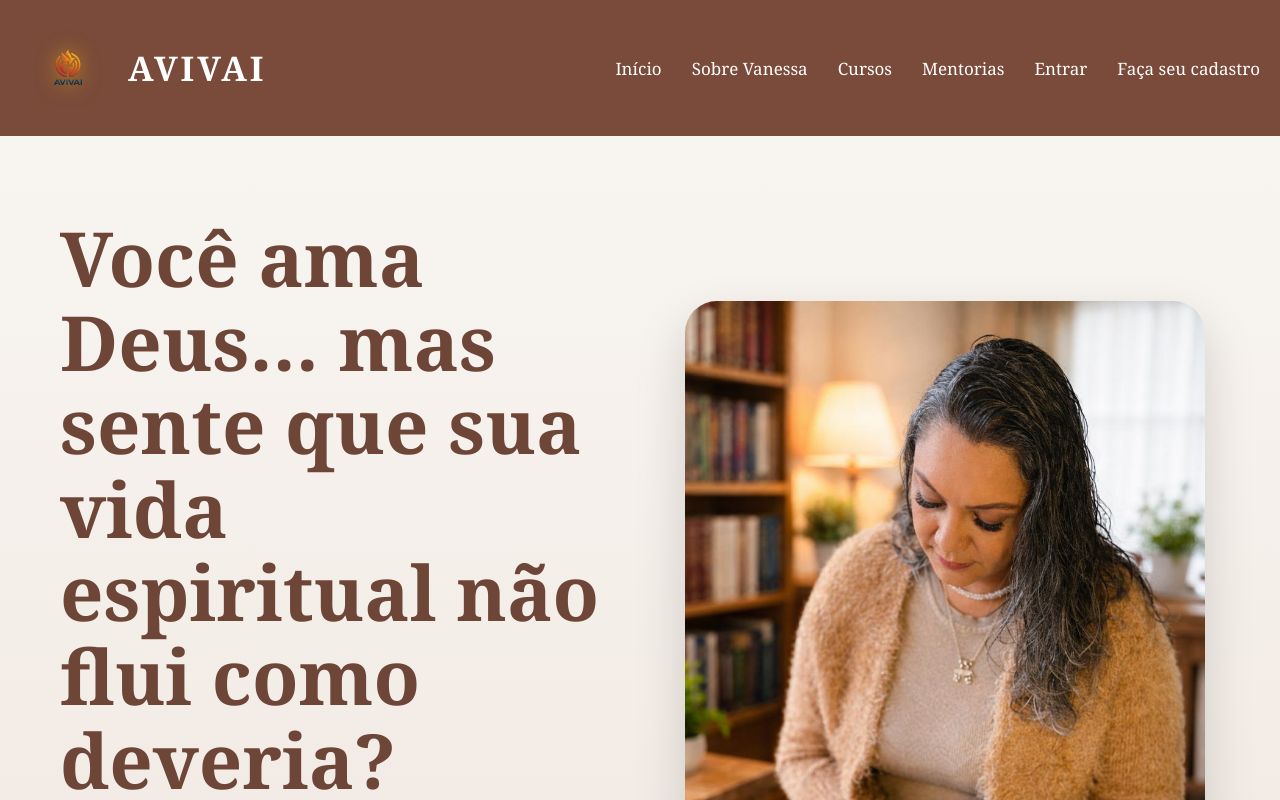
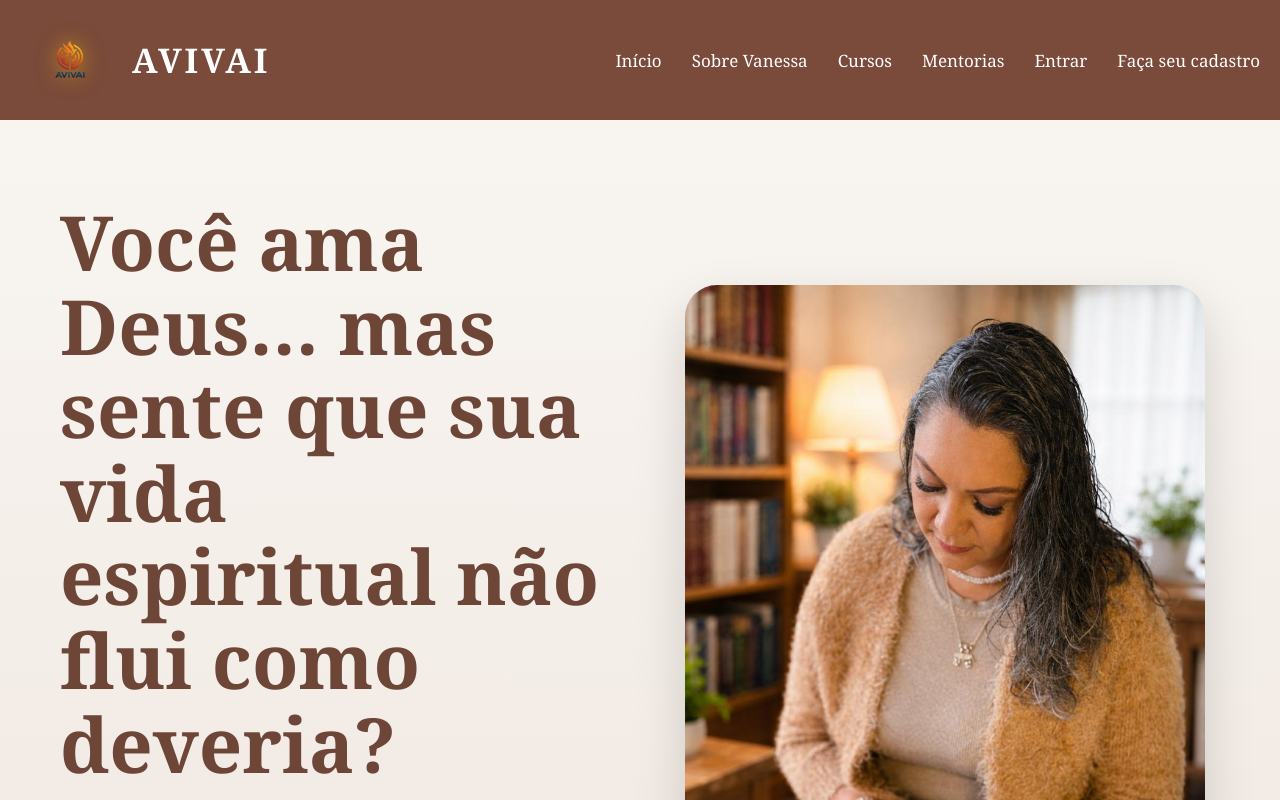
Before and after one commit to Mayra727/avivai-frontend, a React (Vite) app: page / in a window 1280 px wide. Shown: the top 800 px of the page. Built offline with nearby package versions, Linux system fonts and the light colour scheme.

Commit message:
style: aumenta logo sem alterar altura do header

```diff
--- a/src/components/Header.css
+++ b/src/components/Header.css
@@ -8,7 +8,7 @@
 
   background: #7A4A3A;
 
-  padding: 20px 0;
+  padding: 10px 0;
 
   position: relative;
 
@@ -66,9 +66,9 @@
 
 .logo-img {
 
-  width: 96px;
+  width: 100px;
 
-  height: 96px;
+  height: 100px;
 
   object-fit: contain;
 
```
